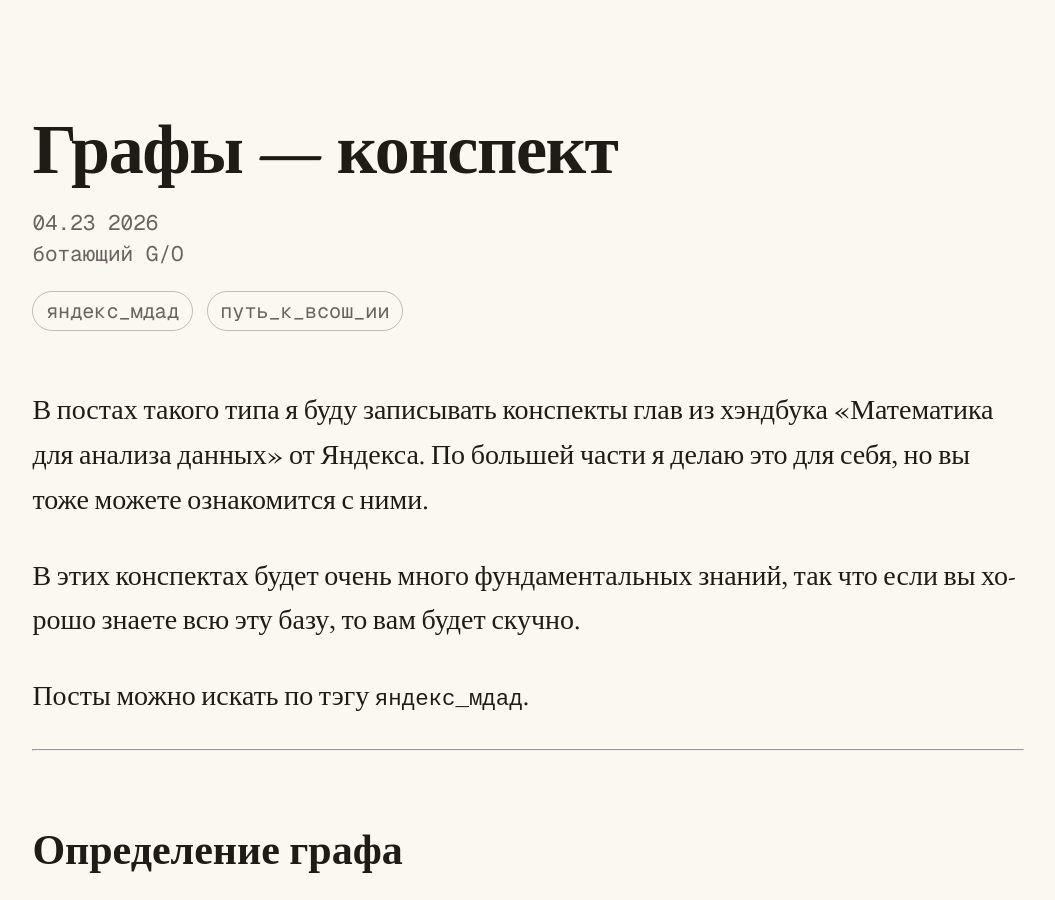
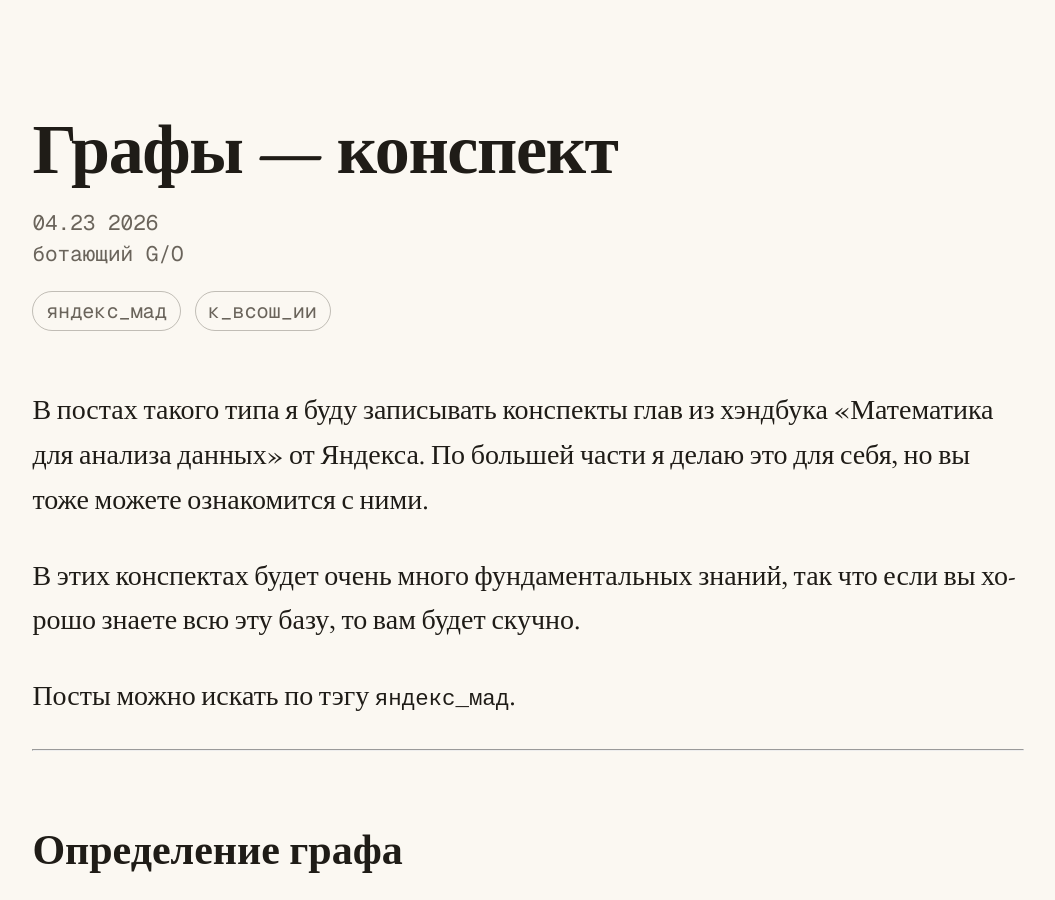
Before and after one commit to georgiyozhegov/writings, a Jekyll site: the page built from _posts/2026-04-23-ya-math-graphs-notes.md, in a window 1280 px wide and 900 px high. Shown: the whole window, without its empty margins (112-1167 px from the left). Built offline with Jekyll 4.4.1, drawn with Linux system fonts in a browser that asks for light colours; nearby versions of some CDN libraries.

Commit message:
Ещё правки

```diff
--- a/_posts/2026-04-23-ya-math-graphs-notes.md
+++ b/_posts/2026-04-23-ya-math-graphs-notes.md
@@ -2,8 +2,8 @@
 layout: post
 title: Графы — конспект
 tags:
-  - яндекс_мдад
-  - путь_к_всош_ии
+  - яндекс_мад
+  - к_всош_ии
 author: ботающий G/O
 ---
 
@@ -11,7 +11,7 @@ author: ботающий G/O
 
 В этих конспектах будет очень много фундаментальных знаний, так что если вы хорошо знаете всю эту базу, то вам будет скучно.
 
-Посты можно искать по тэгу `яндекс_мдад`.
+Посты можно искать по тэгу `яндекс_мад`.
 
 ---
 
```
